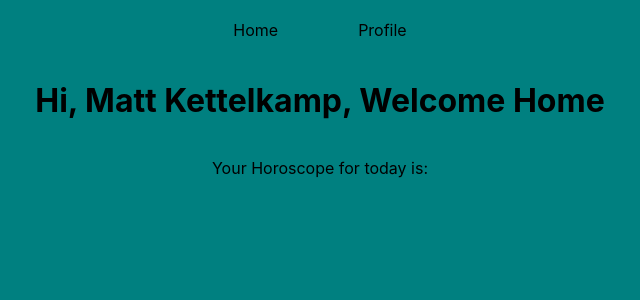
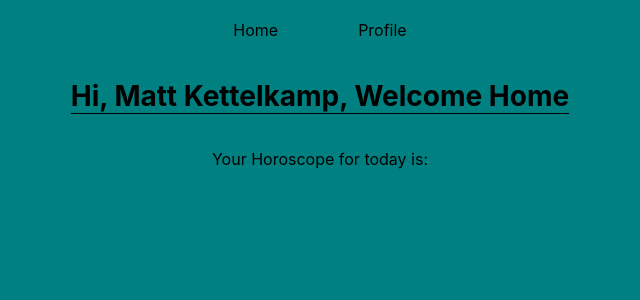
Before and after one commit to mkettel/react-portfolio, a React (Create React App) app: page / in a window 1280 px wide. Shown: the top 300 px of the page, without its empty margins (320-960 px from the left). Built offline with nearby package versions, Linux system fonts and the light colour scheme; no server answers.

Commit message:
tweaks to homepage. Need to fix API Request data

```diff
--- a/src/App.css
+++ b/src/App.css
@@ -20,7 +20,7 @@ body {
 
 /* HOME PAGE */
 
-.home-container {
+.homeContainer {
   max-width: 1100px;
   margin: 0 auto;
   display: flex;
@@ -28,3 +28,7 @@ body {
   align-items: center;
   flex-direction: column;
 }
+.homeContainer .welcomeHeading {
+  font-size: 28px;
+  border-bottom: 1px solid black;
+}
--- a/src/pages/home.js
+++ b/src/pages/home.js
@@ -27,8 +27,8 @@ export const Home = () => {
 
   return (
 
-  <div className="home-container">
-    <h1> Hi, {username}, Welcome Home</h1>
+  <div className="homeContainer">
+    <h1 className="welcomeHeading"> Hi, {username}, Welcome Home</h1>
     <p> Your Horoscope for today is: {data?.description} </p>
   </div>
 
```
